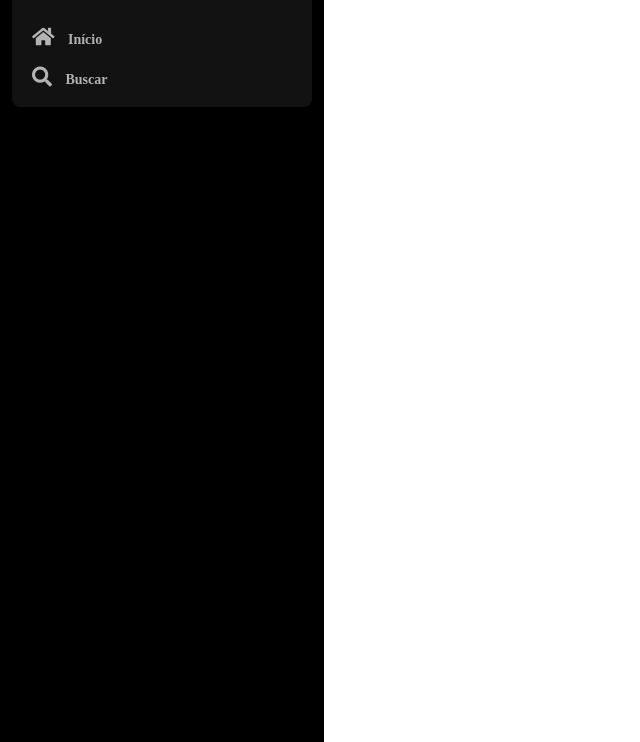
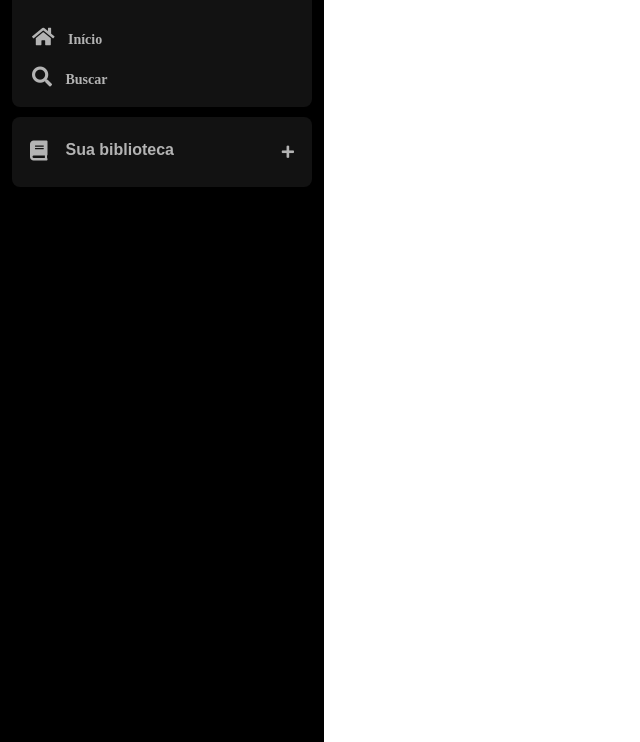
Before and after one commit to LirioManga/spotify, a plain HTML site: page index.html in a window 1280 px wide. Shown: the part 58-800 px from the top of the page, without its empty margins (0-640 px from the left). Drawn offline with Linux system fonts and the light colour scheme.

Commit message:
:lipstick: feat: seccao biblioteca

```diff
--- a/index.html
+++ b/index.html
@@ -37,6 +37,14 @@
             </li>
           </ul>
       </nav>
+      <div class="library">
+        <div class="library__content">
+          <button class="library__button">
+            <span class="fa fas fa-book"></span>
+            <span>Sua biblioteca</span>
+          </button>
+          <span class="fa fa-plus"></span>
+        </div>
     </div>
 </body>
 </html>
--- a/style.css
+++ b/style.css
@@ -52,3 +52,52 @@
     margin-right: 10px;
     font-weight: 300;
 }
+
+.sidebar nav ul li a:hover {
+    color: #ffffff;
+}
+
+.library {
+    background-color: #121212;
+    border-radius: 8px;
+    display: flex;
+    justify-content: space-between;
+    min-block-size: 40px;
+    padding: 4px 8px;
+    color: #b3b3b3;
+    font-weight: 600;
+    font-size: 14px;
+    margin-top: 10px;
+    flex-direction: column;
+}
+
+.library .library__button {
+    margin-right: 10px;
+    color: #b3b3b3;
+    background-color: transparent;
+    border: 0px;
+    font-size: 1rem;
+    font-weight: 700;
+    font-family: 'Montserrat', sans-serif;
+    text-align: center;
+    text-decoration: none;
+    text-transform: none;
+    padding: 20px 10px;
+    display: flex;
+}
+
+.library .library__button .fa {
+    font-size: 20px;
+    margin-right: 10px;
+    font-weight: 300;
+    padding-right: 8px;
+}
+
+.library__content {
+    display: flex;
+    justify-content: space-between;
+}
+
+.library .library__content .fa-plus {
+   margin: 24px 10px;
+}
```
